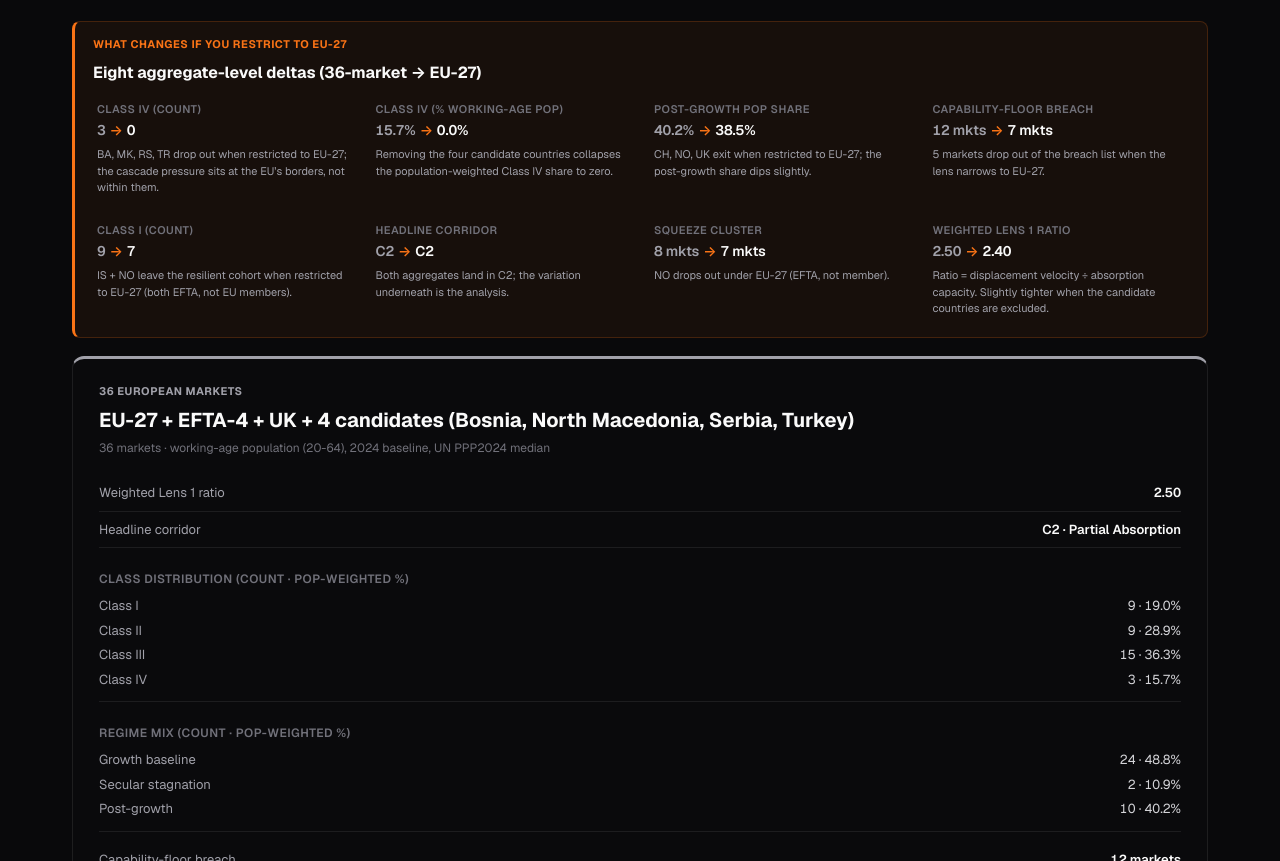
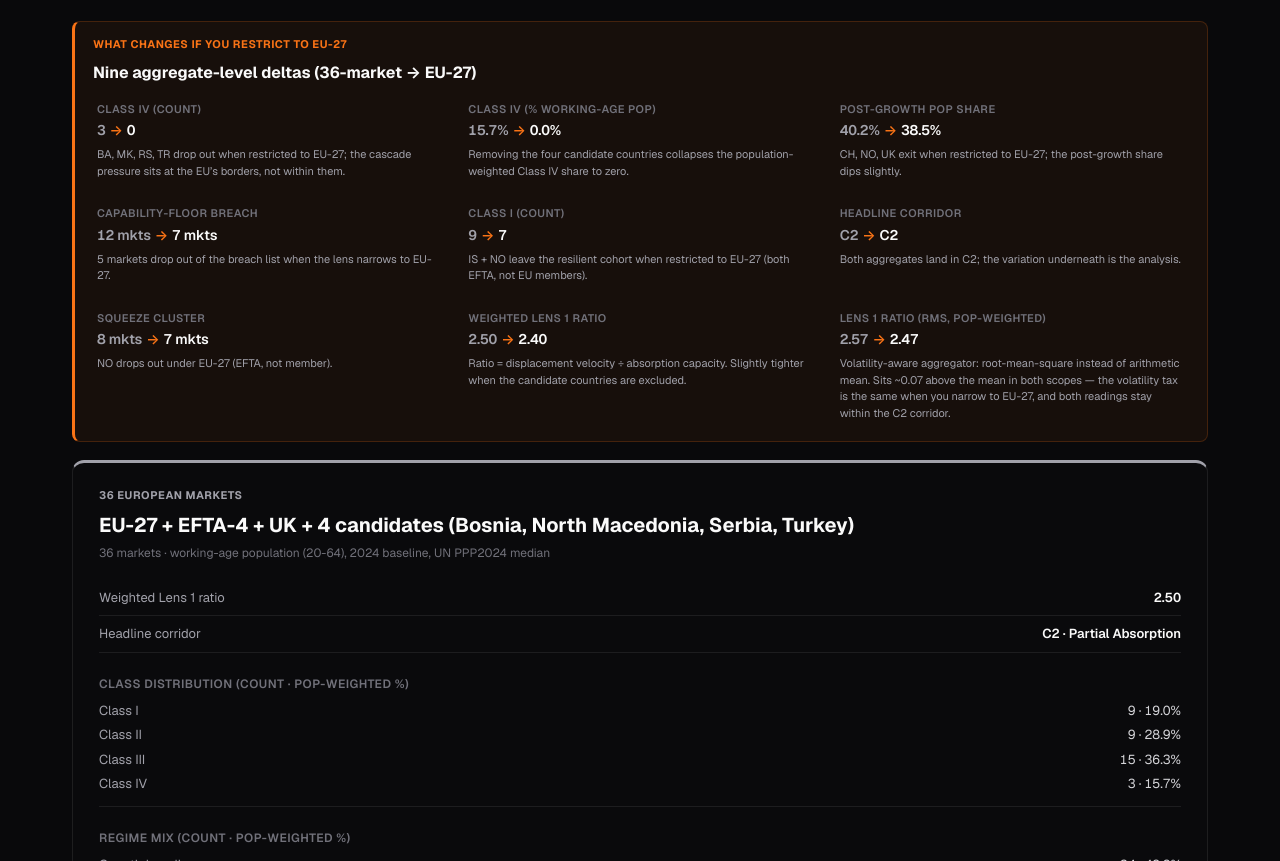
Before and after one commit to Ph1lM4/european-ai-labour-synthesis, a website: page site/europe.html in a window 1280 px wide. Shown: the part 1430-2291 px from the top of the page. Drawn offline with nearby package versions, Linux system fonts and the light colour scheme.

Commit message:
europe.html: add RMS Lens 1 ratio delta row + 3x3 grid
- 9th delta-item surfaces pop-weighted RMS aggregator (2.57 -> 2.47)
  alongside the arithmetic-mean row so the ~0.07 volatility tax is
  visible at a glance; both readings stay within the C2 corridor.
- Heading: "Eight" -> "Nine" aggregate-level deltas.
- Grid: repeat(4,1fr) -> repeat(3,1fr) on desktop to render a clean
  3x3 matrix instead of an orphan tile (4-4-1).
- JSON-LD variableMeasured appends "RMS volatility aggregator".

Web-only change; SOT and PDFs unchanged.

```diff
--- a/site/europe.html
+++ b/site/europe.html
@@ -21,7 +21,7 @@
 <link rel="icon" href="/favicon.svg" type="image/svg+xml">
 
 <script type="application/ld+json">
-{"@context":"https://schema.org","@type":"Dataset","name":"European AI Labour Market Synthesis: Pan-European Aggregate","description":"Population-weighted aggregates across the 36-market panel and the EU-27 sub-set, with a delta strip surfacing what shifts when scope is restricted. Class distributions: 9/9/15/3 across 36 markets; 7/6/14/0 across EU-27.","url":"https://synthesis.nexalps.com/europe.html","creator":{"@type":"Person","name":"Philipp Maul","url":"https://www.linkedin.com/in/pmaul/","affiliation":{"@type":"Organization","name":"Nexalps","url":"https://nexalps.com"}},"publisher":{"@type":"Organization","name":"Nexalps","url":"https://nexalps.com"},"license":"https://creativecommons.org/licenses/by/4.0/","datePublished":"2026-04-30","spatialCoverage":"Europe","temporalCoverage":"2024/2035","variableMeasured":["working-age population weighted aggregate","headline corridor","class distribution","36-market vs EU-27 delta"],"keywords":["pan-European aggregate","EU-27","36-market scope","UN PPP2024","working-age population","corridor mass"],"isPartOf":{"@type":"Dataset","name":"European AI Labour Market Synthesis (Part 6)","url":"https://synthesis.nexalps.com/"}}
+{"@context":"https://schema.org","@type":"Dataset","name":"European AI Labour Market Synthesis: Pan-European Aggregate","description":"Population-weighted aggregates across the 36-market panel and the EU-27 sub-set, with a delta strip surfacing what shifts when scope is restricted. Class distributions: 9/9/15/3 across 36 markets; 7/6/14/0 across EU-27.","url":"https://synthesis.nexalps.com/europe.html","creator":{"@type":"Person","name":"Philipp Maul","url":"https://www.linkedin.com/in/pmaul/","affiliation":{"@type":"Organization","name":"Nexalps","url":"https://nexalps.com"}},"publisher":{"@type":"Organization","name":"Nexalps","url":"https://nexalps.com"},"license":"https://creativecommons.org/licenses/by/4.0/","datePublished":"2026-04-30","spatialCoverage":"Europe","temporalCoverage":"2024/2035","variableMeasured":["working-age population weighted aggregate","headline corridor","class distribution","36-market vs EU-27 delta","RMS volatility aggregator"],"keywords":["pan-European aggregate","EU-27","36-market scope","UN PPP2024","working-age population","corridor mass"],"isPartOf":{"@type":"Dataset","name":"European AI Labour Market Synthesis (Part 6)","url":"https://synthesis.nexalps.com/"}}
 </script>
 
 <link rel="preconnect" href="https://fonts.googleapis.com">
@@ -119,7 +119,7 @@ p{font-size:16px;color:#d4d4d8;line-height:1.8}
 .delta-bar{margin:24px 0 16px;padding:14px 18px;background:rgba(249,115,22,0.06);border:1px solid rgba(249,115,22,0.20);border-radius:var(--radius-md);border-left:3px solid var(--ring);max-width:none}
 .delta-bar .delta-label{font-size:11px;font-weight:700;color:var(--ring);text-transform:uppercase;letter-spacing:0.05em;margin-bottom:8px}
 .delta-bar h3{font-size:16px;font-weight:700;color:var(--foreground);margin-bottom:10px}
-.delta-grid{display:grid;grid-template-columns:repeat(4,1fr);gap:14px 18px}
+.delta-grid{display:grid;grid-template-columns:repeat(3,1fr);gap:14px 18px}
 @media(max-width:900px){.delta-grid{grid-template-columns:repeat(2,1fr)}}
 @media(max-width:480px){.delta-grid{grid-template-columns:1fr}}
 .delta-item{display:flex;flex-direction:column;gap:3px;padding:6px 4px;border-radius:var(--radius-sm);transition:background .12s;cursor:default}
@@ -242,7 +242,7 @@ p{font-size:16px;color:#d4d4d8;line-height:1.8}
   <div class="variation-block" id="variation-guard"></div>
   <div class="delta-bar" role="region" aria-label="36-market to EU-27 deltas">
     <div class="delta-label">What changes if you restrict to EU-27</div>
-    <h3>Eight aggregate-level deltas (36-market <span aria-hidden="true">&rarr;</span> EU-27)</h3>
+    <h3>Nine aggregate-level deltas (36-market <span aria-hidden="true">&rarr;</span> EU-27)</h3>
     <div class="delta-grid" id="delta-grid"></div>
   </div>
   <article class="primary-panel" id="primary-panel">
@@ -392,7 +392,8 @@ function renderDelta(eu27,e36){
     {label:'Class I (count)',from:cd36.I||0,to:cd27.I||0,note:'IS + NO leave the resilient cohort when restricted to EU-27 (both EFTA, not EU members).'},
     {label:'Headline corridor',from:`C${e36.headline_corridor||'?'}`,to:`C${eu27.headline_corridor||'?'}`,note:'Both aggregates land in C2; the variation underneath is the analysis.'},
     {label:'Squeeze cluster',from:`${e36.squeeze_cluster_count||'?'} mkts`,to:`${eu27.squeeze_cluster_count||'?'} mkts`,note:'NO drops out under EU-27 (EFTA, not member).'},
-    {label:'Weighted Lens 1 ratio',from:(e36.weighted_lens1_ratio||0).toFixed(2),to:(eu27.weighted_lens1_ratio||0).toFixed(2),note:'Ratio = displacement velocity ÷ absorption capacity. Slightly tighter when the candidate countries are excluded.'}
+    {label:'Weighted Lens 1 ratio',from:(e36.weighted_lens1_ratio||0).toFixed(2),to:(eu27.weighted_lens1_ratio||0).toFixed(2),note:'Ratio = displacement velocity ÷ absorption capacity. Slightly tighter when the candidate countries are excluded.'},
+    {label:'Lens 1 ratio (RMS, pop-weighted)',from:(e36.rms_lens1_ratio_population_weighted||0).toFixed(2),to:(eu27.rms_lens1_ratio_population_weighted||0).toFixed(2),note:'Volatility-aware aggregator: root-mean-square instead of arithmetic mean. Sits ~0.07 above the mean in both scopes &mdash; the volatility tax is the same when you narrow to EU-27, and both readings stay within the C2 corridor.'}
   ];
   const grid=document.getElementById('delta-grid');
   grid.innerHTML=items.map((it,i)=>`<div class="delta-item" data-stat="${it.label}" tabindex="0" role="group" aria-label="${it.label}: ${it.from} to ${it.to}">
```
